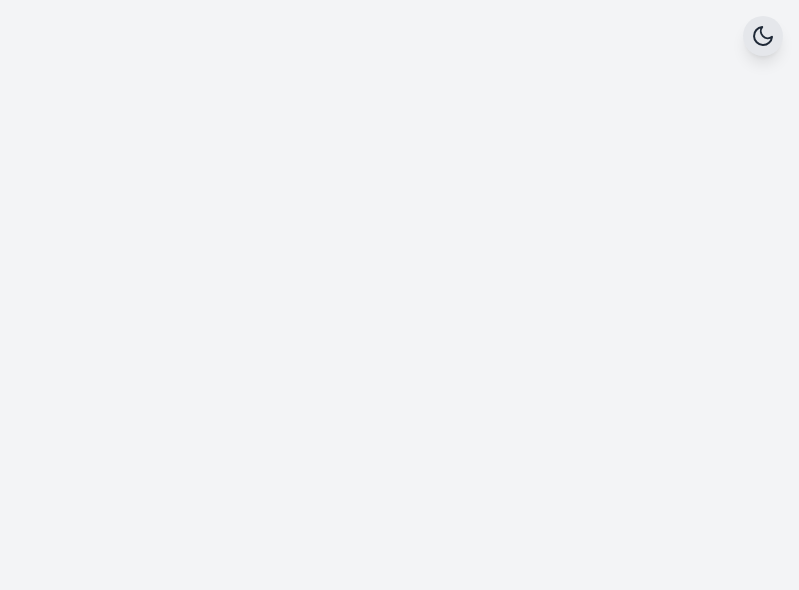
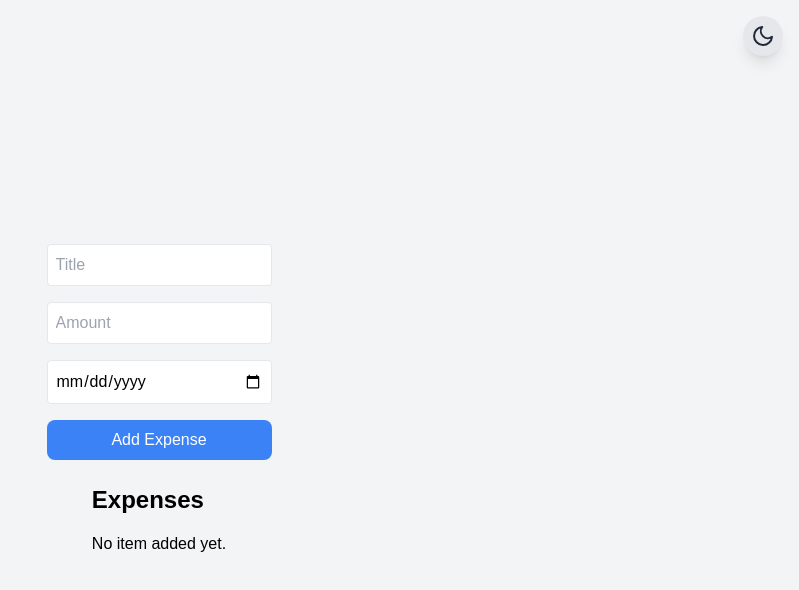
Before and after one commit to frau-azadeh/Costly, a Next.js app: page / in a window 1280 px wide. Shown: the top 590 px of the page, without its empty margins (481-1280 px from the left). Built offline with nearby package versions, Linux system fonts and the light colour scheme.

Commit message:
add ExpenseForm & ExpenseList Component

```diff
--- a/src/app/page.tsx
+++ b/src/app/page.tsx
@@ -3,12 +3,16 @@
 import React from "react";
 import {MainLayout} from "@/components/MainLayout"
 import {ThemeSwitcher} from "@/components/ThemeSwitcher";
+import { ExpenseForm } from "@/components/ExpenseForm";
+import { ExpenseList } from "@/components/ExpenseList";
 
 const HomePage: React.FC = () => {
   return (
     <MainLayout>
       <div className="flex flex-col items-center justify-center min-h-screen">
         <ThemeSwitcher/>
+        <ExpenseForm/>
+        <ExpenseList/>
       </div>
     </MainLayout>
   );
```
